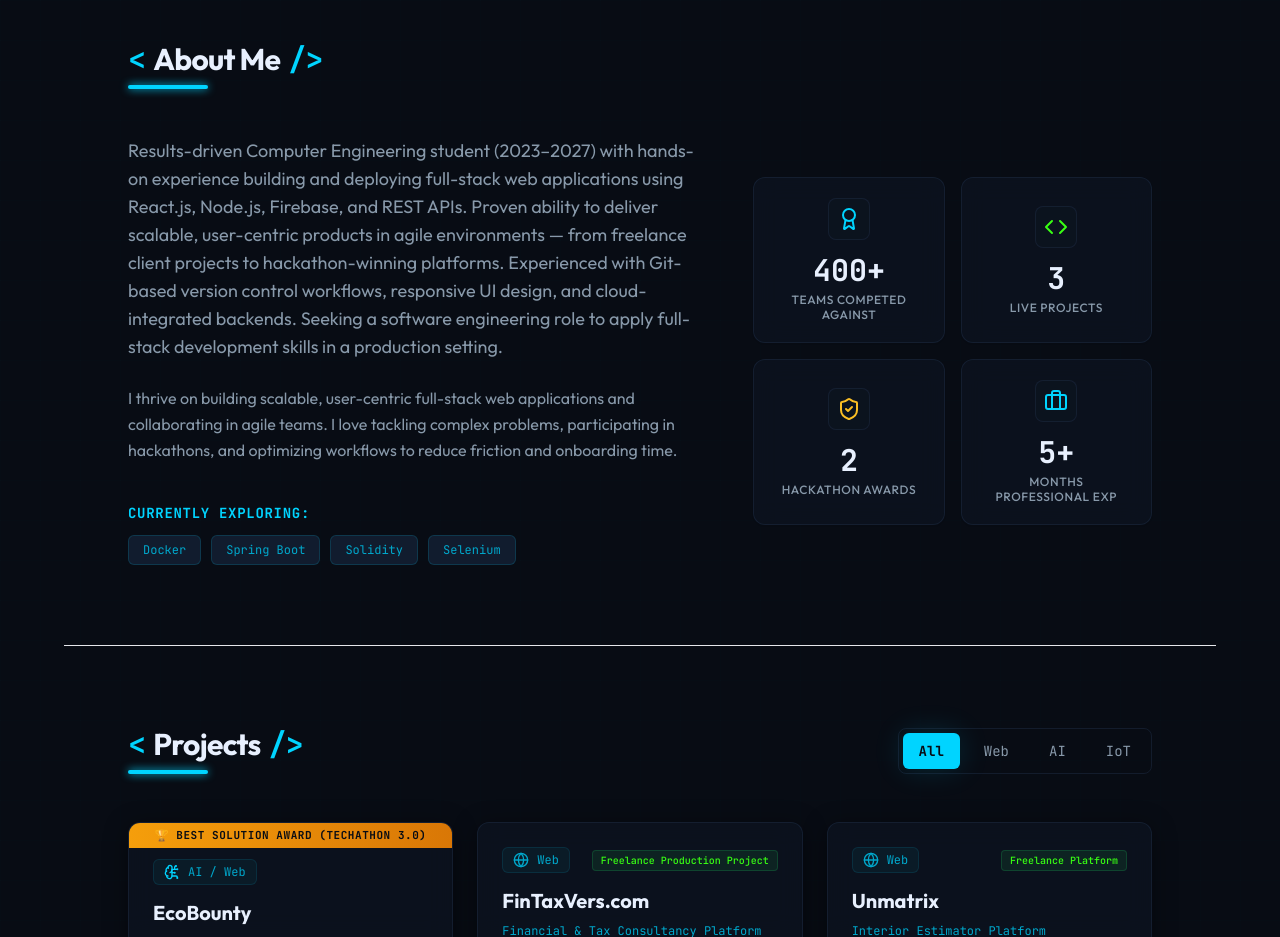
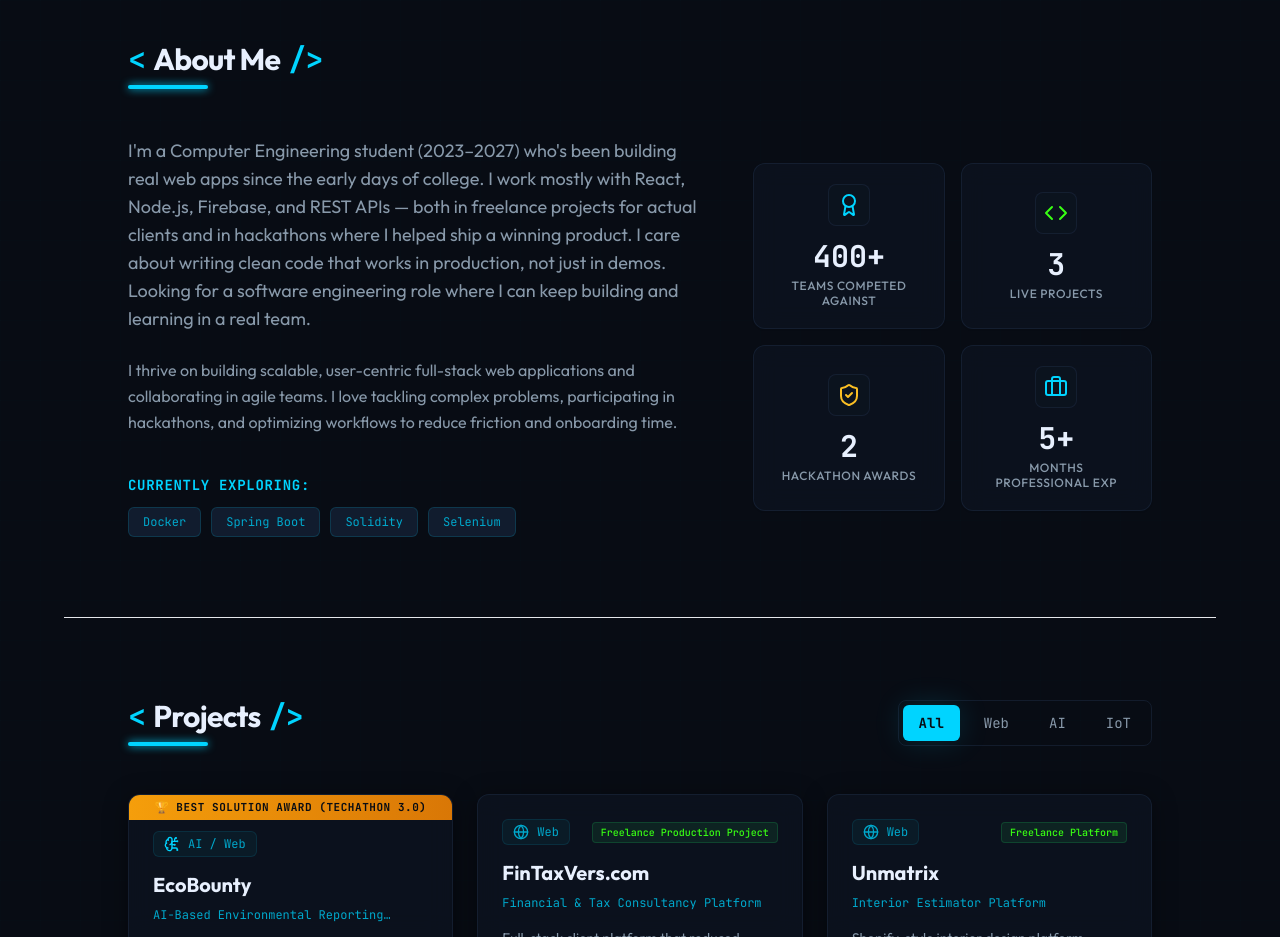
Before and after one commit to RAHUL0408-B/Portfolio, a React (Vite) app: page / in a window 1280 px wide. Shown: the part 840-1777 px from the top of the page. Built offline with nearby package versions, Linux system fonts and the light colour scheme.

Commit message:
style: update about me text

```diff
--- a/src/data/resumeData.js
+++ b/src/data/resumeData.js
@@ -8,7 +8,7 @@ export const resumeData = {
     linkedin: "https://linkedin.com/in/rahulbramhankar",
     github: "https://github.com/rahulbramhankar",
     tagline: "Full-Stack Developer · Hackathon Winner · Builder",
-    about: "Results-driven Computer Engineering student (2023–2027) with hands-on experience building and deploying full-stack web applications using React.js, Node.js, Firebase, and REST APIs. Proven ability to deliver scalable, user-centric products in agile environments — from freelance client projects to hackathon-winning platforms. Experienced with Git-based version control workflows, responsive UI design, and cloud-integrated backends. Seeking a software engineering role to apply full-stack development skills in a production setting.",
+    about: "I'm a Computer Engineering student (2023–2027) who's been building real web apps since the early days of college. I work mostly with React, Node.js, Firebase, and REST APIs — both in freelance projects for actual clients and in hackathons where I helped ship a winning product. I care about writing clean code that works in production, not just in demos. Looking for a software engineering role where I can keep building and learning in a real team.",
     explore: ["Docker", "Spring Boot", "Solidity", "Selenium"]
   },
   stats: [
```
